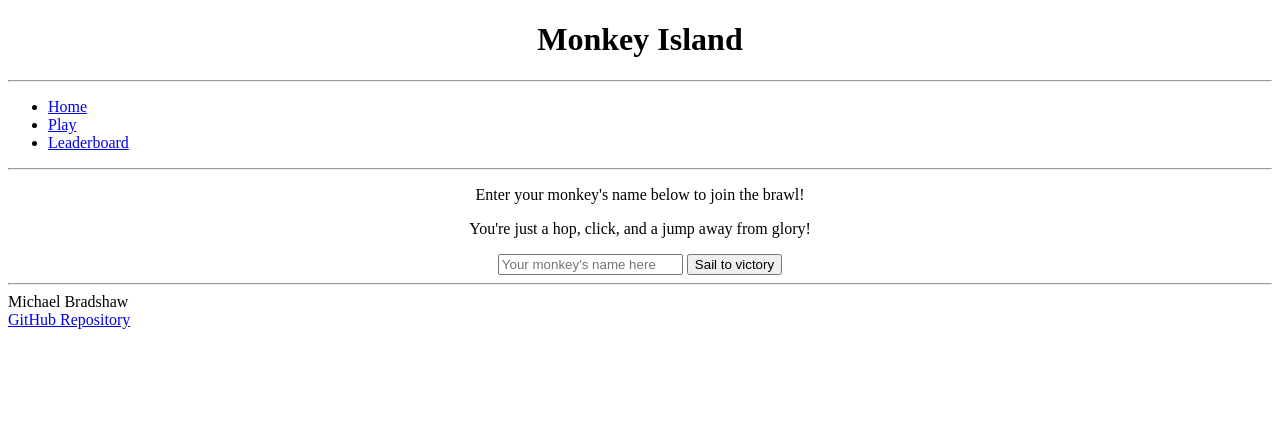
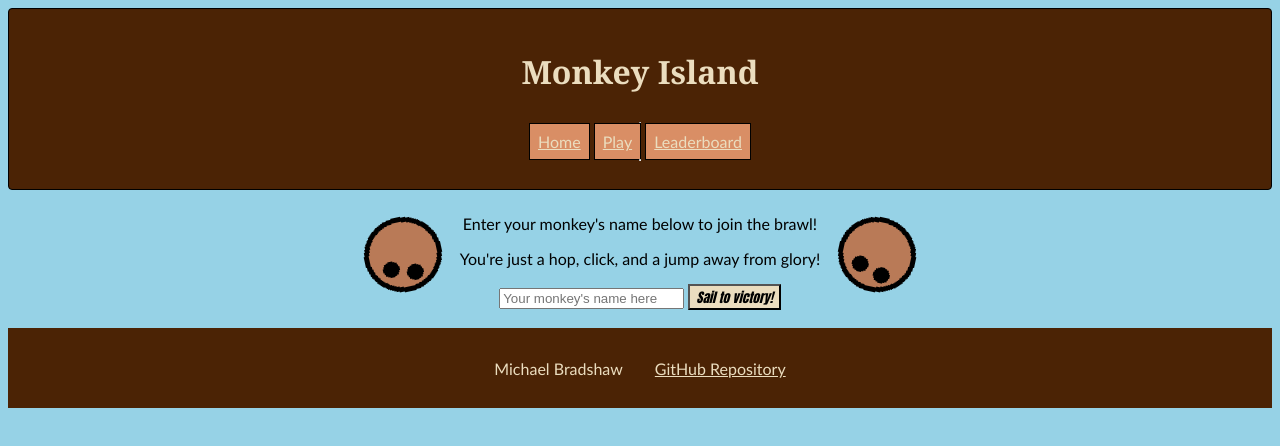
Before and after one commit to michaelshewbread/cs260, a plain HTML site: page index.html in a window 1280 px wide. Drawn offline with Linux system fonts and the light colour scheme.

Commit message:
add index.css and corresponding content

```diff
--- /dev/null
+++ b/index.css
@@ -0,0 +1,120 @@
+:root{
+    --darkwood: rgb(75, 35, 5);
+    --lightwood: rgb(217, 142, 101);
+    --seablue: rgb(150, 210, 230);
+    --seashell: rgb(235, 221, 191);
+    --coconut: url(coconut.png);
+}
+
+html, body {
+    height: 100%;
+    font-family:Cochin, 'Gill Sans MT', Calibri, 'Trebuchet MS', sans-serif;
+    background-color: var(--seablue);
+  }
+
+a {
+    color: var(--seashell);
+}
+
+.title {
+    font-family: Cochin, Georgia, Times, 'Times New Roman', serif;
+}
+
+header {
+    height: 180px;
+    display: flex;
+    flex-direction: column;
+    justify-content: center;
+    align-items: center;
+    text-align: center;
+    border: black solid thin;
+    background-color: var(--darkwood);
+    color: var(--seashell);
+    border-radius: 0.25rem;
+}
+
+.coconut-1 {
+    padding: 12px;
+    content: var(--coconut);
+    animation-name: roll-left;
+    animation-duration: 4s;
+    animation-iteration-count: infinite;
+    transform: translateX(10px) rotateZ(20deg);
+}
+
+.coconut-2 {
+    padding: 12px;
+    content: var(--coconut);
+    animation-name: roll-right;
+    animation-duration: 4s;
+    animation-iteration-count: infinite;
+    transform: translateX(-10px) rotateZ(-20deg);
+}
+
+@keyframes roll-left {
+
+    50% {
+        transform: translateX(-10px) rotateZ(-20deg);
+    }
+    100% {
+        transform: translateX(10px) rotateZ(20deg);
+    }
+}
+
+@keyframes roll-right {
+
+    50% {
+        transform: translateX(10px) rotateZ(20deg);
+    }
+    100% {
+        transform: translateX(-10px) rotateZ(-20deg);
+    }
+}
+
+.nav-el {
+    display: inline;
+    padding: 0.5rem;
+    align-items: center;
+    justify-content: center;
+    text-align: center;
+    background-color: var(--lightwood);
+    border: black solid thin;
+}
+
+main{
+    display: flex;
+    flex-direction: row;
+    padding: 0.5rem;
+    align-items: center;
+    justify-content: center;
+    text-align: center;
+}
+
+.button {
+    font-family: Impact, Haettenschweiler, 'Arial Narrow Bold', sans-serif;
+    font-style: italic;
+    background-color: var(--seashell);
+}
+
+footer {
+    margin-top: 10px;
+    height: 80px;
+    display: flex;
+    flex-direction: row;
+    justify-content: center;
+    align-items: center;
+    text-align: center;
+    background-color: var(--darkwood);
+    color: var(--seashell);
+}
+
+.author-name {
+    text-align: left;
+    padding: 1rem;
+}
+
+.source-link {
+    text-align: right;
+    padding: 1rem;
+
+}
--- a/index.html
+++ b/index.html
@@ -4,35 +4,40 @@
         <meta charset="UTF-8" />
         <meta name="viewport" content="width=device-width, initial-scale=1.0" />
         <title>Monkey Island</title>
+
+        <link rel="icon" href="coconut.png" />
+        <link rel="stylesheet" href="index.css" />
     </head>
     <body>
         <header>
-            <h1><center>Monkey Island</center></h1>
+            <h1 class="title"><center>Monkey Island</center></h1>
             <hr />
             <nav>
-                <ul>
-                    <li><a href="index.html">Home</a></li>
-                    <li><a href="main.html">Play</a></li>
-                    <li><a href="leaderboard.html">Leaderboard</a></li>
-                </ul>
+                <div>
+                    <div class="nav-el"><a href="index.html">Home</a></div>
+                    <div class="nav-el"><a href="main.html">Play</a></div>
+                    <div class="nav-el"><a href="leaderboard.html">Leaderboard</a></div>
+                </div>
             </nav>
             <hr />
         </header>
 
         <main>
-            <p><center>Enter your monkey's name below to join the brawl!</center></p>
-            <p><center>You're just a hop, click, and a jump away from glory!</center></p>
-            <form align="center" method="get" action="main.html">
-                <input type="text" id="username" placeholder="Your monkey's name here" />
-                <button type="submit"><center>Sail to victory</center></button>
-              </form>
+            <div class="coconut coconut-1"></div>
+            <div>
+                <p><center>Enter your monkey's name below to join the brawl!</center></p>
+                <p><center>You're just a hop, click, and a jump away from glory!</center></p>
+                <form align="center" method="get" action="main.html">
+                    <input type="text" id="username" placeholder="Your monkey's name here" />
+                    <button class="button" type="submit"><center>Sail to victory!</center></button>
+                </form>
+            </div>
+            <div class="coconut coconut-2"></div>
         </main>
 
         <footer>
-            <hr />
-            <span class="text-reset">Michael Bradshaw</span>
-            <br />
-            <a href="https://github.com/michaelshewbread/cs260">GitHub Repository</a>
+            <div class="author-name">Michael Bradshaw</div>
+            <a class="source-link" href="https://github.com/michaelshewbread/cs260">GitHub Repository</a>
           </footer>
     </body>
 </html>
```
Also changed, not shown: coconut.png (added), 1 other file.
